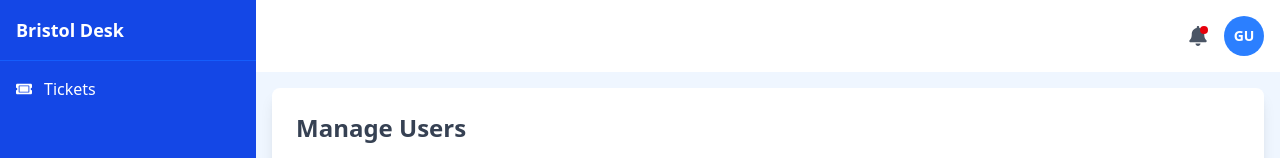
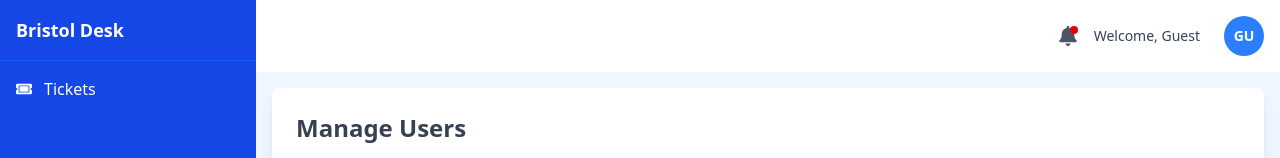
Before and after one commit to Janeirungu01/Helpdesk-Ticketing-System, a React (Vite) app: page /manage-users in a window 1280 px wide. Shown: the top 158 px of the page. Built offline with nearby package versions, Linux system fonts and the light colour scheme; no server answers.

Commit message:
connect profile to backend

```diff
--- a/src/components/Layout.jsx
+++ b/src/components/Layout.jsx
@@ -164,11 +164,14 @@ export default function Layout({ children }) {
               <span className="absolute top-0 right-0 inline-block w-2 h-2 bg-red-600 rounded-full"></span>
             )}
           </div>
+          <h2 className="text-gray-700 text-sm mr-2">
+                  Welcome, {user?.fullname || "Guest"}
+          </h2>
 
           <div className="relative">
             <button onClick={toggleDropdown} className="focus:outline-none">
               <div className="w-10 h-10 flex items-center justify-center rounded-full bg-blue-500 text-white text-sm font-semibold">
-                {user?.userName?.substring(0, 1).toUpperCase() || "GU"}
+                {user?.fullname?.substring(0,2).toUpperCase() || "GU"}
               </div>
             </button>
 
@@ -176,7 +179,7 @@ export default function Layout({ children }) {
               <div className="absolute right-0 mt-2 w-56 bg-white border border-gray-200 rounded-lg shadow-lg z-50">
                 <div className="px-4 py-3 border-b border-gray-100">
                   <h2 className="text-gray-700 mr-4">
-                    Welcome, {user?.userName || "Guest"}
+                    Welcome, {user?.fullname || "Guest"}
                   </h2>
                 </div>
                 <ul className="py-1">
```
